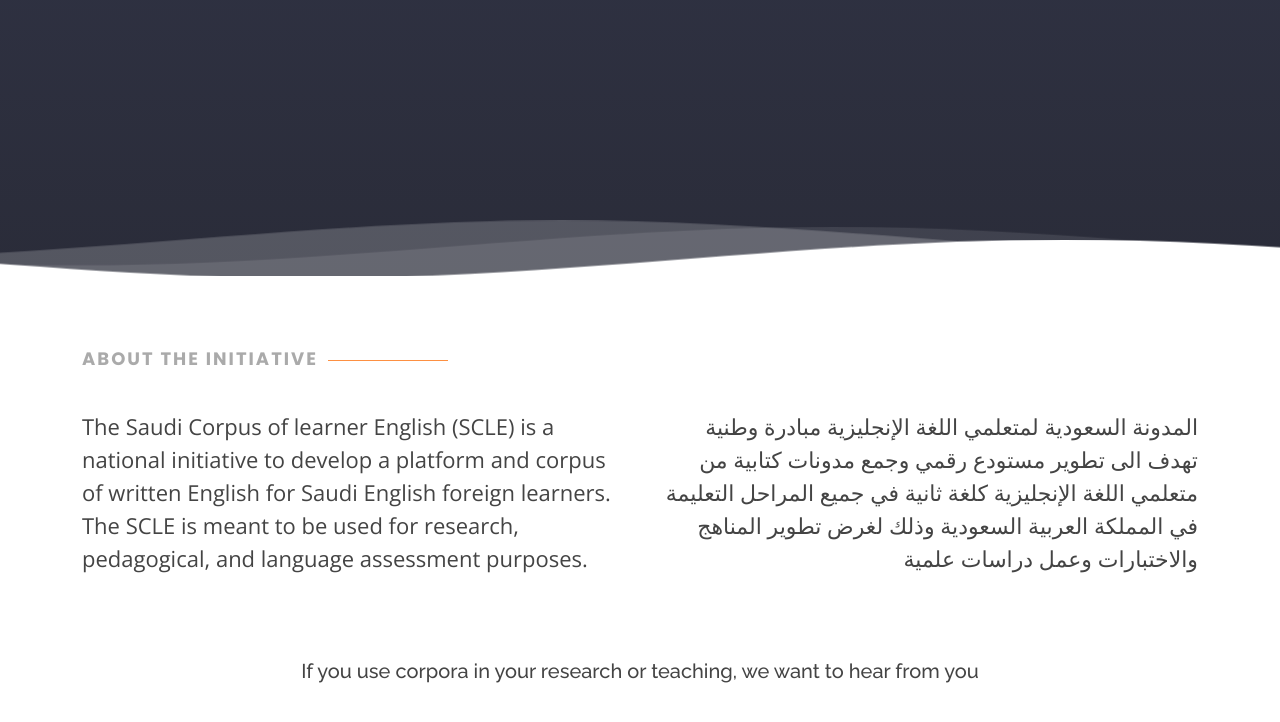
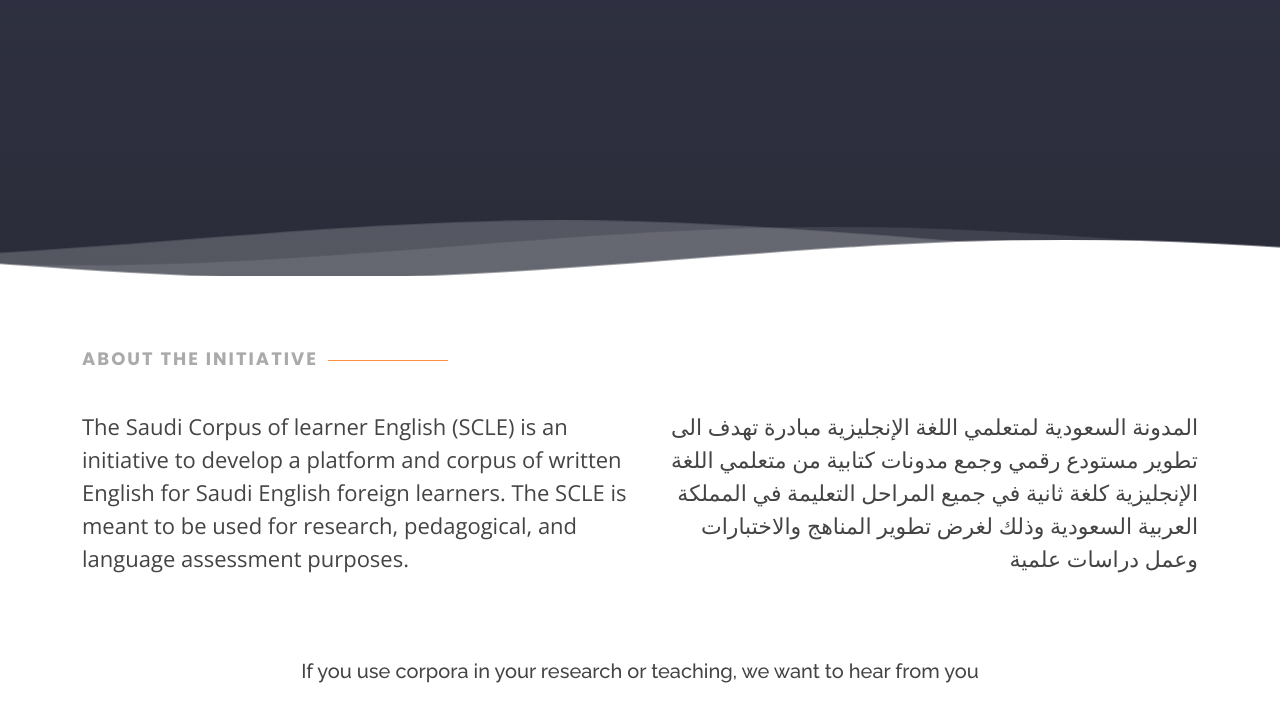
Before and after one commit to Saudi-Corpus-of-Learner-English/site, a plain HTML site: page index.html in a window 1280 px wide. Shown: the part 344-1066 px from the top of the page. Drawn offline with nearby package versions, Linux system fonts and the light colour scheme; grey boxes are pictures that could not be loaded.

Commit message:
Update index.html

```diff
--- a/index.html
+++ b/index.html
@@ -131,7 +131,7 @@
         <div class="row content">
           <div class="col-lg-6">
             <p class="about-text-left">
-             The Saudi Corpus of learner English (SCLE) is a national initiative to develop a platform and corpus of written English for Saudi English foreign learners.  The SCLE is meant to be used for research, pedagogical, and language assessment purposes.
+             The Saudi Corpus of learner English (SCLE) is an initiative to develop a platform and corpus of written English for Saudi English foreign learners.  The SCLE is meant to be used for research, pedagogical, and language assessment purposes.
             </p>
             <!-- <ul>
               <li><i class="ri-check-double-line"></i> Ullamco laboris nisi ut aliquip ex ea commodo consequat</li>
@@ -141,7 +141,7 @@
           </div>
           <div class="col-lg-6 pt-4 pt-lg-0">
              <p class="about-text-right">
-المدونة السعودية لمتعلمي اللغة الإنجليزية مبادرة وطنية تهدف الى تطوير مستودع رقمي وجمع مدونات كتابية من متعلمي اللغة الإنجليزية كلغة ثانية في جميع المراحل التعليمة في المملكة العربية السعودية وذلك لغرض تطوير المناهج والاختبارات وعمل دراسات علمية            </p>
+المدونة السعودية لمتعلمي اللغة الإنجليزية مبادرة  تهدف الى تطوير مستودع رقمي وجمع مدونات كتابية من متعلمي اللغة الإنجليزية كلغة ثانية في جميع المراحل التعليمة في المملكة العربية السعودية وذلك لغرض تطوير المناهج والاختبارات وعمل دراسات علمية            </p>
 
           </div>
         </div>
```
